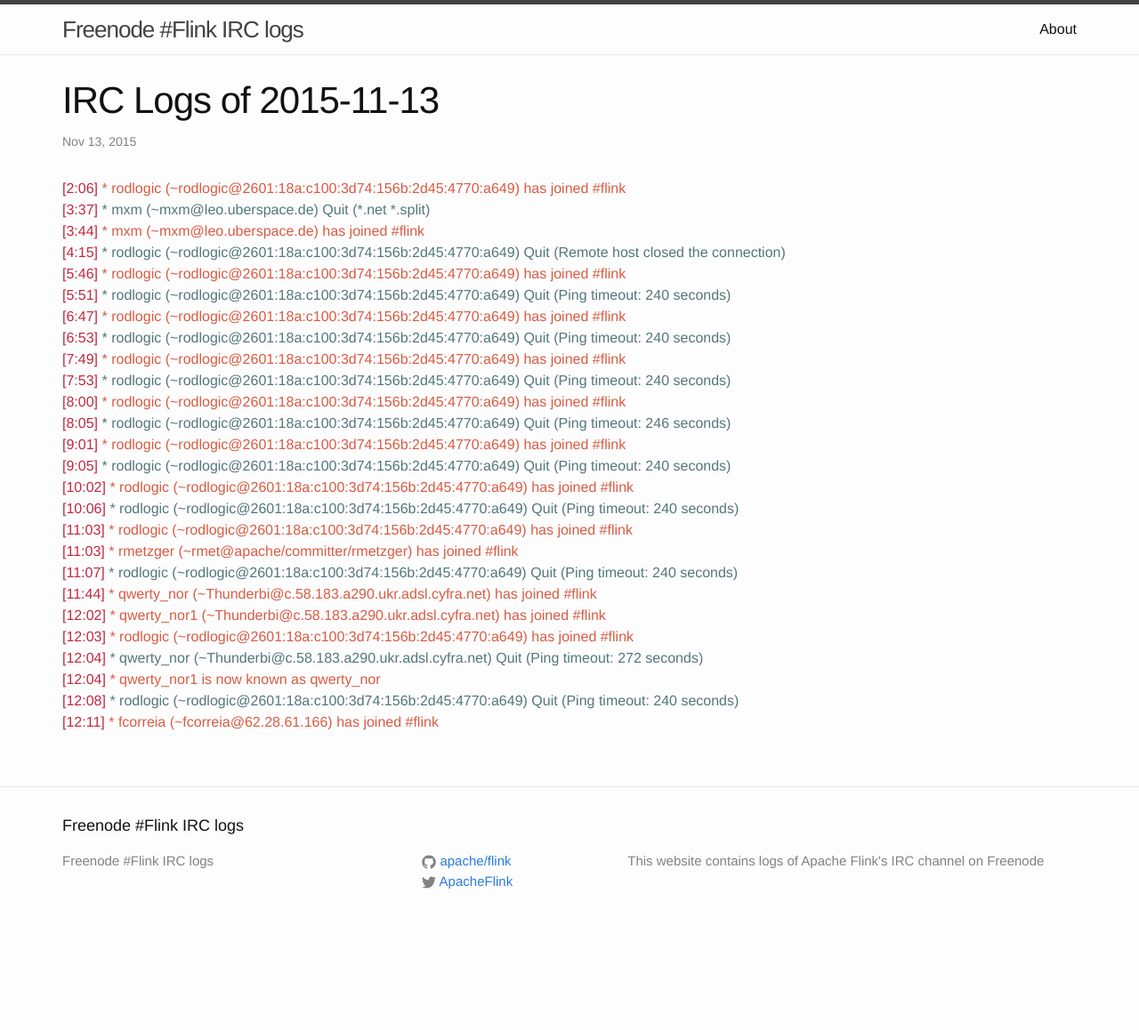
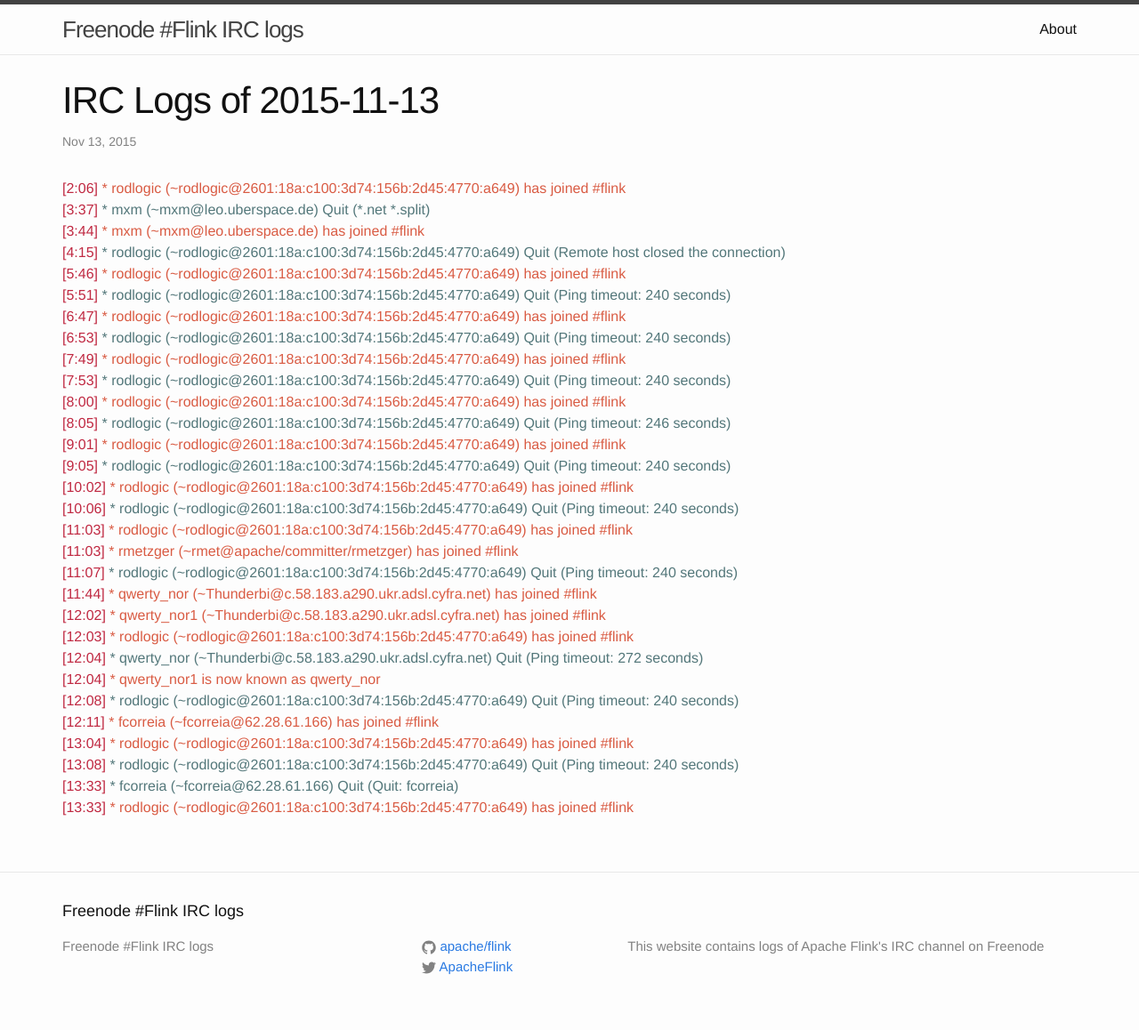
Before and after one commit to flink-irc-logs/flink-irc-logs.github.io, a Jekyll site: the page built from _posts/2015-11-13-logs.markdown, in a window 1280 px wide. Shown: the whole page at 89% size. Built offline with Jekyll 4.4.1, drawn with Linux system fonts in a browser that asks for light colours; before the commit the page ends 1062 px from its top, so only the background shows below that.

Commit message:
Update of the logs on Fri Nov 13 14:20:48 CET 2015

```diff
--- a/_posts/2015-11-13-logs.markdown
+++ b/_posts/2015-11-13-logs.markdown
@@ -30,3 +30,7 @@
 <span class="irc-date">[12:04]</span> <span class="irc-green">* qwerty_nor1 is now known as qwerty_nor</span><br />
 <span class="irc-date">[12:08]</span> <span class="irc-navy">* rodlogic (~rodlogic@2601:18a:c100:3d74:156b:2d45:4770:a649) Quit (Ping timeout: 240 seconds)</span><br />
 <span class="irc-date">[12:11]</span> <span class="irc-green">* fcorreia (~fcorreia@62.28.61.166) has joined #flink</span><br />
+<span class="irc-date">[13:04]</span> <span class="irc-green">* rodlogic (~rodlogic@2601:18a:c100:3d74:156b:2d45:4770:a649) has joined #flink</span><br />
+<span class="irc-date">[13:08]</span> <span class="irc-navy">* rodlogic (~rodlogic@2601:18a:c100:3d74:156b:2d45:4770:a649) Quit (Ping timeout: 240 seconds)</span><br />
+<span class="irc-date">[13:33]</span> <span class="irc-navy">* fcorreia (~fcorreia@62.28.61.166) Quit (Quit: fcorreia)</span><br />
+<span class="irc-date">[13:33]</span> <span class="irc-green">* rodlogic (~rodlogic@2601:18a:c100:3d74:156b:2d45:4770:a649) has joined #flink</span><br />
```
